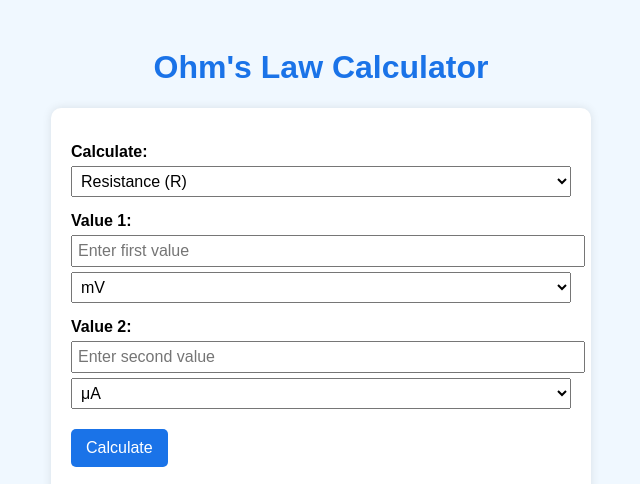
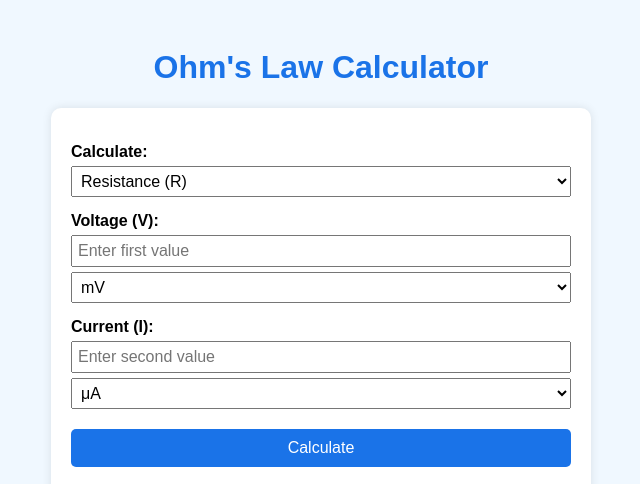
Before and after one commit to nuwankoshila/VequalIR, a plain HTML site: page index.html in a window 1280 px wide. Shown: the top 484 px of the page, without its empty margins (319-959 px from the left). Drawn offline with Linux system fonts and the light colour scheme.

Commit message:
Update index.html

```diff
--- a/index.html
+++ b/index.html
@@ -9,8 +9,8 @@ body { font-family: Arial, sans-serif; padding: 20px; background: #f0f8ff; }
 h1 { text-align: center; color: #1a73e8; }
 .container { max-width: 500px; margin: auto; background: #fff; padding: 20px; border-radius: 10px; box-shadow: 0 0 10px rgba(0,0,0,0.1);}
 label { display:block; margin-top: 15px; font-weight: bold; }
-input, select { padding: 5px; margin-top: 5px; width: 100%; font-size: 16px; }
-button { margin-top: 20px; padding: 10px 15px; background: #1a73e8; color: #fff; border:none; border-radius: 5px; cursor:pointer; font-size: 16px;}
+input, select { padding: 5px; margin-top: 5px; width: 100%; font-size: 16px; box-sizing: border-box;}
+button { margin-top: 20px; padding: 10px 15px; background: #1a73e8; color: #fff; border:none; border-radius: 5px; cursor:pointer; font-size: 16px; width: 100%;}
 button:hover { background: #155ab6; }
 .result { margin-top: 20px; font-size: 1.2em; color: #333; text-align: center;}
 img.diagram { width:100%; margin-top:20px; border-radius: 10px;}
@@ -29,11 +29,12 @@ small { color: #555; display:block; margin-top:5px;}
   <option value="I">Current (I)</option>
 </select>
 
-<label for="value1">Value 1:</label>
+<!-- Added unique IDs to these labels so we can change them via JS -->
+<label for="value1" id="lblValue1">Value 1:</label>
 <input type="number" id="value1" placeholder="Enter first value">
 <select id="unit1"></select>
 
-<label for="value2">Value 2:</label>
+<label for="value2" id="lblValue2">Value 2:</label>
 <input type="number" id="value2" placeholder="Enter second value">
 <select id="unit2"></select>
 
@@ -56,8 +57,10 @@ const unitOptions = {
 const calcType = document.getElementById("calcType");
 const unit1 = document.getElementById("unit1");
 const unit2 = document.getElementById("unit2");
+const lblValue1 = document.getElementById("lblValue1");
+const lblValue2 = document.getElementById("lblValue2");
 
-// Populate unit dropdowns based on what we calculate
+// Populate unit dropdowns AND dynamic labels based on calculation type
 function populateUnits() {
   const type = calcType.value;
   unit1.innerHTML = '';
@@ -65,9 +68,24 @@ function populateUnits() {
 
   let input1Units, input2Units;
 
-  if(type === 'R') { input1Units = Object.keys(unitOptions.V); input2Units = Object.keys(unitOptions.I); }
-  if(type === 'V') { input1Units = Object.keys(unitOptions.I); input2Units = Object.keys(unitOptions.R); }
-  if(type === 'I') { input1Units = Object.keys(unitOptions.V); input2Units = Object.keys(unitOptions.R); }
+  if(type === 'R') {
+    lblValue1.innerText = "Voltage (V):";
+    lblValue2.innerText = "Current (I):";
+    input1Units = Object.keys(unitOptions.V);
+    input2Units = Object.keys(unitOptions.I);
+  }
+  if(type === 'V') {
+    lblValue1.innerText = "Current (I):";
+    lblValue2.innerText = "Resistance (R):";
+    input1Units = Object.keys(unitOptions.I);
+    input2Units = Object.keys(unitOptions.R);
+  }
+  if(type === 'I') {
+    lblValue1.innerText = "Voltage (V):";
+    lblValue2.innerText = "Resistance (R):";
+    input1Units = Object.keys(unitOptions.V);
+    input2Units = Object.keys(unitOptions.R);
+  }
 
   input1Units.forEach(u => unit1.innerHTML += `<option value="${u}">${u}</option>`);
   input2Units.forEach(u => unit2.innerHTML += `<option value="${u}">${u}</option>`);
```
